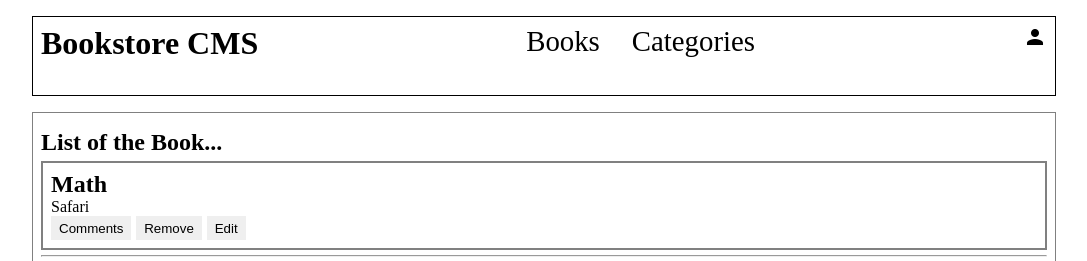
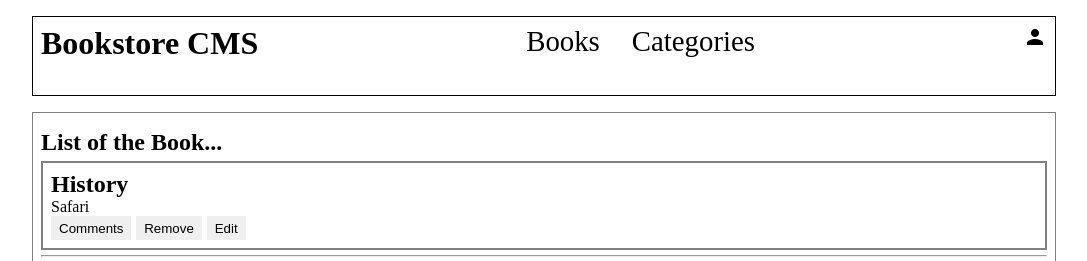
Before and after one commit to Ali-0111/BookStore, a React (Create React App) app: page / in a window 1280 px wide. Shown: the top 261 px of the page, without its empty margins (96-1183 px from the left). Built offline with nearby package versions, Linux system fonts and the light colour scheme.

Commit message:
store data added for react components

```diff
--- a/src/App.js
+++ b/src/App.js
@@ -1,12 +1,14 @@
-import React, { useState } from 'react';
 import { Routes, Route } from 'react-router-dom';
+import { useSelector } from 'react-redux';
+
 import './app.css';
 import Header from './components/Header';
 import Category from './components/Category';
 import BookWrapper from './components/Books/BookWrapper';
 
 function App() {
-  const [collection, setCollection] = useState([{ name: 'Math', author: 'Safari' }]);
+  const collection = useSelector((store) => (
+    store.bookReducer.bookCollection));
   return (
     <>
       <Routes>
@@ -14,7 +16,7 @@ function App() {
           <Route
             index
             element={
-              <BookWrapper collection={collection} setCollection={setCollection} />
+              <BookWrapper collection={collection} />
               }
           />
           <Route path="categories" element={<Category />} />
--- a/src/components/Books/AddBook.js
+++ b/src/components/Books/AddBook.js
@@ -33,8 +33,10 @@ const AddBook = ({ update }) => {
 
         <select required onChange={selectHandler}>
           <option value="">--Select author--</option>
-          <option value="author1">author1</option>
-          <option value="author2">author2</option>
+          <option value="author1">John</option>
+          <option value="author2">Ahmad</option>
+          <option value="author2">Ronaldo</option>
+          <option value="author2">Bosh</option>
         </select>
         <button type="submit">Add</button>
 
--- a/src/components/Books/BookWrapper.js
+++ b/src/components/Books/BookWrapper.js
@@ -1,17 +1,17 @@
 import React from 'react';
 import PropTypes from 'prop-types';
+import { useDispatch } from 'react-redux';
+import { addBook, removeBook } from '../../redux/books/booksSlice';
 import AddBook from './AddBook';
 import BookList from './BookList';
 
-const BookWrapper = ({ collection, setCollection }) => {
-  const update = (bookName, authorName) => {
-    setCollection([...collection,
-      { name: bookName, author: authorName }]);
-  };
+const BookWrapper = ({ collection }) => {
+  const dispatch = useDispatch();
+  const update = (bookName, authorName) => (
+    dispatch(addBook({ name: bookName, author: authorName })));
 
   const filter = (name) => {
-    const newCol = collection.filter((object) => object.name !== name);
-    setCollection(newCol);
+    dispatch(removeBook(name));
   };
 
   return (
@@ -26,6 +26,5 @@ BookWrapper.propTypes = {
     author: PropTypes.string.isRequired,
     name: PropTypes.string.isRequired,
   })).isRequired,
-  setCollection: PropTypes.func.isRequired,
 };
 export default BookWrapper;
--- a/src/redux/books/booksSlice.js
+++ b/src/redux/books/booksSlice.js
@@ -1,7 +1,7 @@
 import { createSlice } from '@reduxjs/toolkit';
 
 const initialState = {
-  bookCollection: [],
+  bookCollection: [{ name: 'History', author: 'Safari' }],
 };
 const bookSlice = createSlice(
   {
@@ -16,7 +16,7 @@ const bookSlice = createSlice(
       removeBook: (state, action) => (
         {
           ...state,
-          bookCollection: state.bookCollection.filter((element) => element !== action.payload),
+          bookCollection: state.bookCollection.filter((book) => book.name !== action.payload),
         }
       ),
     },
```
